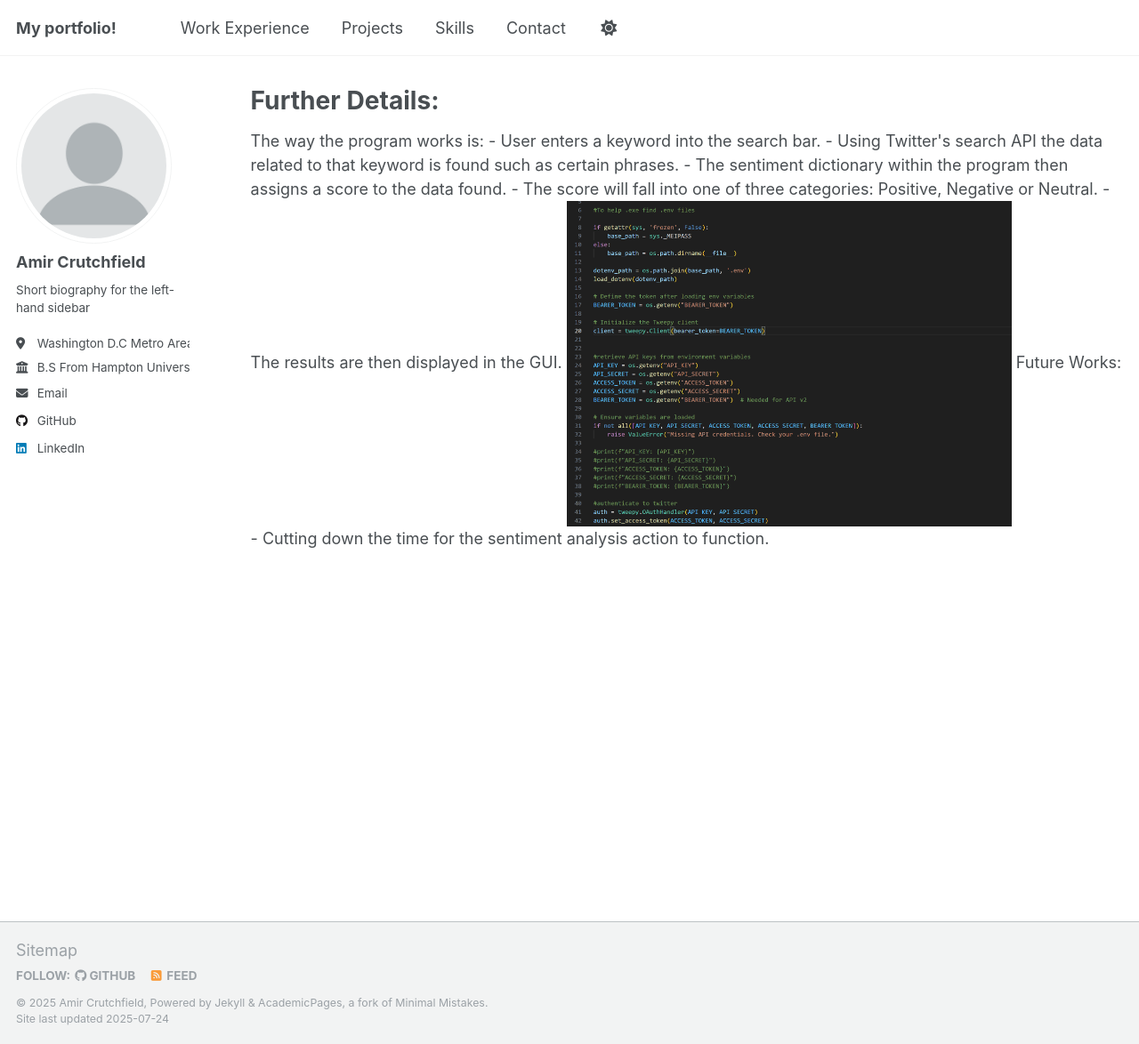
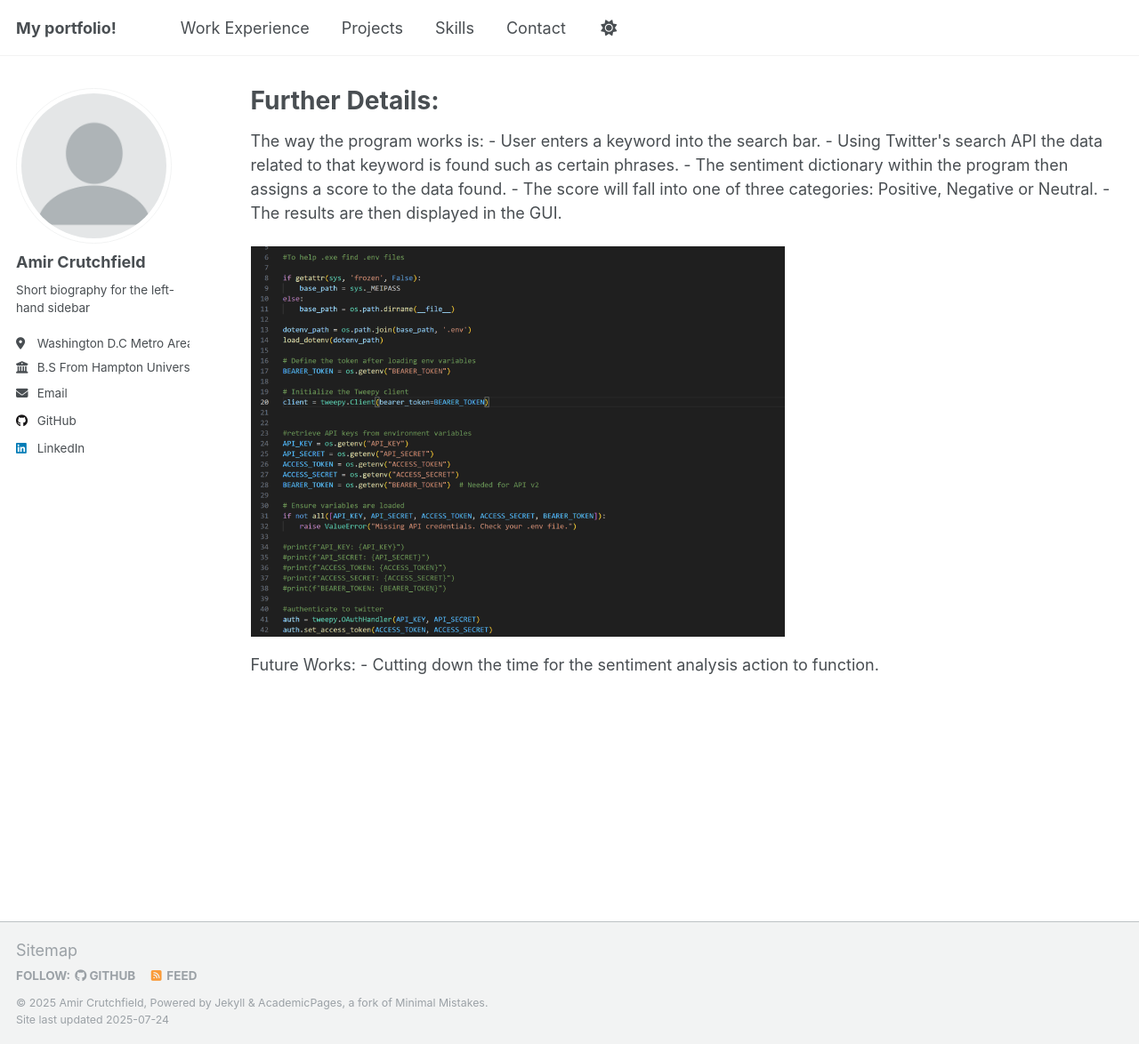
Before and after one commit to amirc42/amircportfolio, a Jekyll site: the page built from _pages/sentimentanalysisdetails.html, in a window 1280 px wide and 1174 px high. Shown: the whole window at 89% size. Built offline with Jekyll 4.4.1, drawn with Linux system fonts in a browser that asks for light colours; a script that is not in the unit is left out.

Commit message:
Update sentimentanalysisdetails.html

```diff
--- a/_pages/sentimentanalysisdetails.html
+++ b/_pages/sentimentanalysisdetails.html
@@ -11,10 +11,10 @@ author_profile: true
   - The sentiment dictionary within the program then assigns a score to the data found.
   - The score will fall into one of three categories: Positive, Negative or Neutral.
   - The results are then displayed in the GUI.
+</p>
+<img src="https://raw.githubusercontent.com/amirc42/amircportfolio/refs/heads/master/images/twittersetup.png"  width="600" height="700">
 
-<img src="https://raw.githubusercontent.com/amirc42/amircportfolio/refs/heads/master/images/twittersetup.png"  width="500" height="600">
-
-  Future Works:
+  <p>Future Works:
   - Cutting down the time for the sentiment analysis action to function.</p>
 
 {% include base_path %}
```
